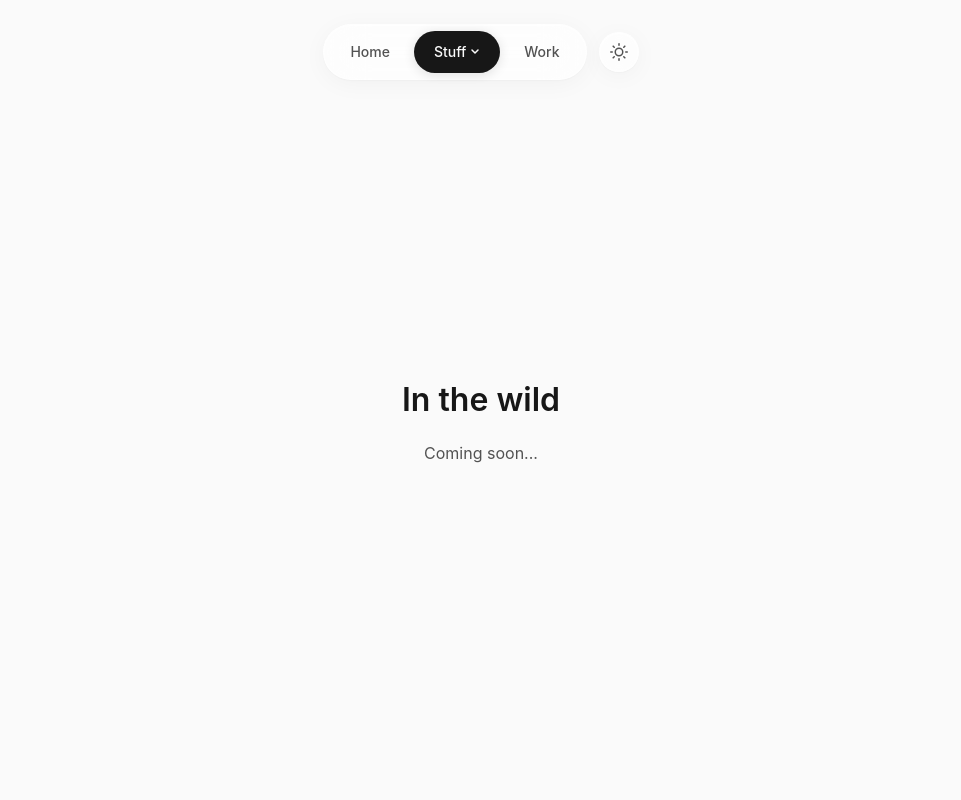
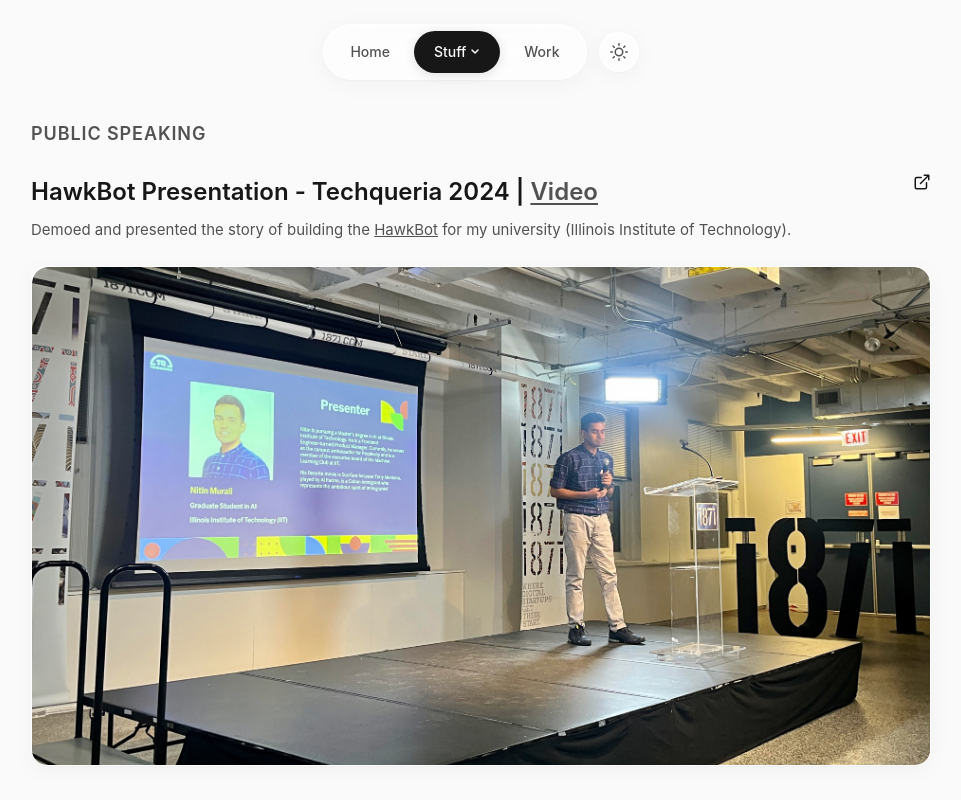
Before and after one commit to nitinm21/personal_site, a Next.js app: page /stuff/in-the-wild in a window 1280 px wide. Shown: the top 800 px of the page, without its empty margins (159-1120 px from the left). Built offline with nearby package versions, Linux system fonts and the light colour scheme.

Commit message:
added in the wild section

```diff
--- a/app/stuff/in-the-wild/page.module.css
+++ b/app/stuff/in-the-wild/page.module.css
@@ -1,25 +1,166 @@
 .container {
   min-height: 100vh;
   display: flex;
-  align-items: center;
   justify-content: center;
   padding: 120px 24px 80px;
 }
 
 .content {
-  text-align: center;
+  width: 100%;
+  max-width: 900px;
 }
 
-.title {
-  font-size: 32px;
+.section {
+  margin-bottom: 32px;
+}
+
+.sectionTitle {
+  font-size: 18px;
+  font-weight: 600;
+  color: var(--text-secondary);
+  margin: 0 0 24px 0;
+  text-transform: uppercase;
+  letter-spacing: 0.05em;
+}
+
+.item {
+  width: 100%;
+}
+
+.itemHeader {
+  display: flex;
+  align-items: flex-start;
+  justify-content: space-between;
+  gap: 24px;
+  margin-bottom: 24px;
+}
+
+.titleContainer {
+  flex: 1;
+}
+
+.itemTitle {
+  font-size: 24px;
   font-weight: 600;
   color: var(--text-primary);
-  margin: 0 0 16px 0;
+  margin: 0 0 8px 0;
 }
 
-.subtitle {
-  font-size: 16px;
+.videoLink {
+  color: var(--text-secondary);
+  text-decoration: underline;
+  text-underline-offset: 3px;
+  transition: all 0.2s ease;
+}
+
+.videoLink:hover {
+  color: var(--text-primary);
+}
+
+.openButton {
+  display: flex;
+  align-items: center;
+  justify-content: center;
+  color: var(--text-primary);
+  text-decoration: none;
+  transition: all 0.3s cubic-bezier(0.4, 0, 0.2, 1);
+  cursor: pointer;
+}
+
+.openButton:hover {
+  color: var(--text-secondary);
+  transform: translateY(-2px);
+}
+
+.openButton svg {
+  transition: transform 0.3s cubic-bezier(0.4, 0, 0.2, 1);
+}
+
+.openButton:hover svg {
+  transform: translate(2px, -2px);
+}
+
+.itemSubtitle {
+  font-size: 15px;
   font-weight: 400;
   color: var(--text-secondary);
   margin: 0;
+  line-height: 1.5;
 }
+
+.itemsList {
+  display: flex;
+  flex-direction: column;
+  gap: 12px;
+}
+
+.placeholder {
+  font-size: 15px;
+  color: var(--text-secondary);
+  margin: 0;
+}
+
+.divider {
+  height: 1px;
+  background: var(--glass-border);
+  margin: 48px 0;
+}
+
+.imageContainer {
+  width: 100%;
+  max-height: 500px;
+  background: var(--glass-bg);
+  backdrop-filter: blur(20px);
+  -webkit-backdrop-filter: blur(20px);
+  border: 1px solid var(--glass-border);
+  border-radius: 16px;
+  box-shadow: var(--glass-shadow);
+  overflow: hidden;
+  transition: all 0.4s cubic-bezier(0.4, 0, 0.2, 1);
+}
+
+.imageContainer:hover {
+  border-color: var(--glass-border-hover);
+  box-shadow: var(--glass-shadow-hover), var(--glass-glow-hover);
+}
+
+.imageLink {
+  display: block;
+  width: 100%;
+  height: 100%;
+  overflow: hidden;
+  border-radius: 16px;
+}
+
+.image {
+  width: 100%;
+  height: 100%;
+  display: block;
+  object-fit: cover;
+  object-position: center;
+  border-radius: 16px;
+  transition: transform 0.4s cubic-bezier(0.4, 0, 0.2, 1);
+}
+
+.imageLink:hover .image {
+  transform: scale(1.05);
+}
+
+@media (max-width: 768px) {
+  .itemTitle {
+    font-size: 20px;
+  }
+
+  .itemSubtitle {
+    font-size: 14px;
+  }
+
+  .itemHeader {
+    margin-bottom: 20px;
+    gap: 16px;
+  }
+
+  .imageContainer {
+    max-height: 300px;
+  }
+}
--- a/app/stuff/in-the-wild/page.tsx
+++ b/app/stuff/in-the-wild/page.tsx
@@ -12,8 +12,98 @@ export default function InTheWild() {
         animate={{ opacity: 1, y: 0 }}
         transition={{ duration: 0.6, ease: [0.4, 0, 0.2, 1] }}
       >
-        <h1 className={styles.title}>In the wild</h1>
-        <p className={styles.subtitle}>Coming soon...</p>
+
+        <section className={styles.section}>
+          <h2 className={styles.sectionTitle}>Public speaking</h2>
+
+          <motion.div
+            className={styles.item}
+            initial={{ opacity: 0 }}
+            animate={{ opacity: 1 }}
+            transition={{ delay: 0.2 }}
+          >
+            <div className={styles.itemHeader}>
+              <div className={styles.titleContainer}>
+                <h3 className={styles.itemTitle}>
+                  HawkBot Presentation - Techqueria 2024 |{' '}
+                  <a
+                    href="https://youtu.be/UWDaI6g_cp8"
+                    target="_blank"
+                    rel="noopener noreferrer"
+                    className={styles.videoLink}
+                  >
+                    Video
+                  </a>
+                </h3>
+                <p className={styles.itemSubtitle}>
+                  Demoed and presented the story of building the{' '}
+                  <a
+                    href="https://www.iit.edu/coursera"
+                    target="_blank"
+                    rel="noopener noreferrer"
+                    style={{ textDecoration: 'underline' }}
+                  >
+                    HawkBot
+                  </a>{' '}
+                  for my university (Illinois Institute of Technology).
+                </p>
+              </div>
+              <a
+                href="https://www.linkedin.com/posts/activity-7251626565594173444-kSYt"
+                target="_blank"
+                rel="noopener noreferrer"
+                className={styles.openButton}
+                aria-label="Open LinkedIn post in new tab"
+              >
+                <svg
+                  width="18"
+                  height="18"
+                  viewBox="0 0 24 24"
+                  fill="none"
+                  xmlns="http://www.w3.org/2000/svg"
+                >
+                  <path
+                    d="M18 13v6a2 2 0 0 1-2 2H5a2 2 0 0 1-2-2V8a2 2 0 0 1 2-2h6M15 3h6v6M10 14L21 3"
+                    stroke="currentColor"
+                    strokeWidth="2"
+                    strokeLinecap="round"
+                    strokeLinejoin="round"
+                  />
+                </svg>
+              </a>
+            </div>
+
+            <motion.div
+              className={styles.imageContainer}
+              initial={{ opacity: 0, scale: 0.95 }}
+              animate={{ opacity: 1, scale: 1 }}
+              transition={{ delay: 0.3, duration: 0.5 }}
+            >
+              <a
+                href="https://www.linkedin.com/posts/activity-7251626565594173444-kSYt"
+                target="_blank"
+                rel="noopener noreferrer"
+                className={styles.imageLink}
+                aria-label="View on LinkedIn"
+              >
+                <img
+                  src="/hawkbot-presentation.jpg"
+                  alt="HawkBot Presentation at Techqueria 2024"
+                  className={styles.image}
+                />
+              </a>
+            </motion.div>
+          </motion.div>
+        </section>
+
+        <div className={styles.divider} />
+
+        <section className={styles.section}>
+          <h2 className={styles.sectionTitle}>Fireside chats moderated</h2>
+          <div className={styles.itemsList}>
+            <p className={styles.placeholder}>Coming soon...</p>
+          </div>
+        </section>
       </motion.div>
     </div>
   );
```
Also changed, not shown: public/hawkbot-presentation.jpg (added).
